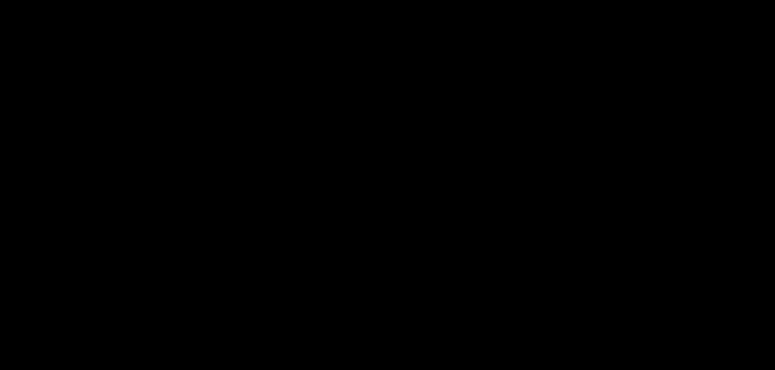
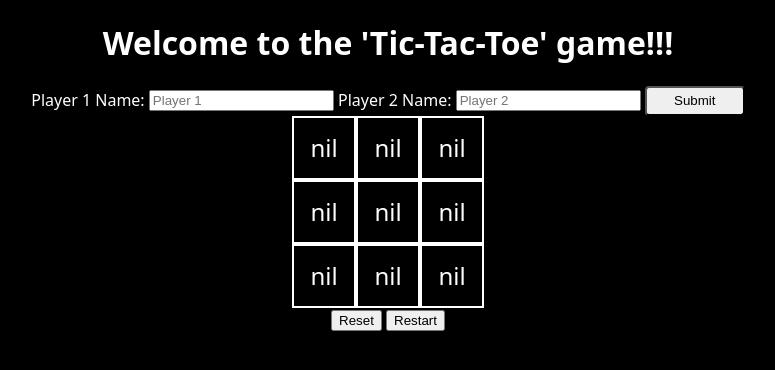
Before and after one commit to BurnIsBliss/Tic-Tac-Toe, a plain HTML site: page index.html in a window 1280 px wide. Shown: the whole page, without its empty margins (252-1027 px from the left). Drawn offline with Linux system fonts and the light colour scheme.

Commit message:
Implemented the displayController to control the display and also the validCells function to place the token

```diff
--- a/index.html
+++ b/index.html
@@ -3,12 +3,24 @@
 <head>
     <meta charset="UTF-8">
     <meta name="viewport" content="width=device-width, initial-scale=1.0">
-    <title>Tic-Tac-Toe</title>
+    <title>Tic-Tac-Toe Game</title>
     <link rel="stylesheet" href="style.css">
     <script src="script.js" defer></script>
 </head>
 <body>
-    <h1>Welcome to the game!!</h1>
+    <h1>Welcome to the 'Tic-Tac-Toe' game!!!</h1>
+    <form action="xyz.com" method="post">
+        <label for="player1Name">Player 1 Name: </label>
+        <input type="text" id="player1Name" name="player1Name" placeholder="Player 1">
+
+        <label for="player2Name">Player 2 Name: </label>
+        <input type="text" id="player2Name" name="player2Name" placeholder="Player 2">
+
+        <button class="submitForm" type="submit">Submit</button>
+    </form>
+    <div class="board"></div>
+    <button class="reset">Reset</button>
+    <button class="restart">Restart</button>
 
 </body>
 </html>
--- a/script.js
+++ b/script.js
@@ -16,6 +16,7 @@ const gameBoardVariable = (function gameBoard () {
     const getGameBoard = () => board;
 
     const placeSymbol = (valueX, valueY, playerValue) => {
+        console.log(board[valueX][valueY],valueX,valueY);
         if (board[valueX][valueY].getValue() == 0) {
             board[valueX][valueY].placeValue(playerValue);
         }
@@ -59,7 +60,7 @@ function Players (playerName = "Default Name", playerToken) {
 
     // const getActivePlayer = () => activePlayer;
 
-    return {getName, getToken, getActivePlayer};
+    return {getName, getToken};
 }
 
 // This section is responsible for controlling the flow and state of the game's turns, as well as to determine the winner
@@ -72,8 +73,6 @@ function gameController() {
     const switchPlayer = () => {
         activePlayer = activePlayer == player1?player2:player1;
     }
-
-    const getActivePlayer = () => activePlayer;
 
     const roundStatus = () => {
         let winner = 0;
@@ -117,14 +116,57 @@ function gameController() {
         }
         if (tieGame==0) winner="The game is a tie!!!";
     };
+
     const getWinnerStatus = () => winner;
 
-    return (roundStatus, getWinnerStatus, switchPlayer, getActivePlayer);
+    const getActivePlayer = () => activePlayer;
+
+    return {roundStatus, getWinnerStatus, switchPlayer, getActivePlayer};
 }
 
 function displayController() {
+    const currentBoard = gameBoardVariable.getGameBoard();
+    const gameControllerObject = gameController();
 
+    const boardContainer = document.querySelector(".board");
+    const displayGameBoard = () => {
+        let x=0, y;
+        for (let row of currentBoard) {
+            const createRowElement = document.createElement('div');
+            y = 0;
+            for (let col of row ) {
+                // console.log(col);
+                let createSingleELement = document.createElement('div');
+                createSingleELement.classList=(`${x}${y}`);
+                if (col.getValue()==0) createSingleELement.textContent = "nil";
+                else createSingleELement.textContent = col.getValue();
+                createRowElement.appendChild(createSingleELement);
+                y++;
+            }
+            boardContainer.appendChild(createRowElement);
+            x++;
+        }
+    }
+
+    const validCells = () => {
+        const validNode = document.querySelectorAll('.board > div > div');
+        validNode.forEach((node) => {
+            if (node.textContent=='nil') {
+                console.log(gameControllerObject.getActivePlayer().getToken());
+                node.addEventListener("click", () => {gameBoardVariable.placeSymbol(Number(node.className[0]),Number(node.className[1]),gameControllerObject.getActivePlayer().getToken()); gameControllerObject.switchPlayer(); console.log(gameControllerObject.getActivePlayer().getToken())});
+            }
+        })
+
+    }
+
+    return {displayGameBoard, validCells}
 }
 
+const displayControllerVariable = displayController();
+displayControllerVariable.displayGameBoard();
 
-gameBoardVariable.displayGameBoard();
+const displayControllerObject = displayController();
+displayControllerObject.validCells();
+
+// Prevent default
+const formSubmitButton = document.querySelector(".submitForm").addEventListener("click", (event) => event.preventDefault());
--- a/style.css
+++ b/style.css
@@ -1,4 +1,26 @@
 body {
     background-color: black;
-    color: whites;
+    color: white;
+    font-family: system-ui, -apple-system, BlinkMacSystemFont, 'Segoe UI', Roboto, Oxygen, Ubuntu, Cantarell, 'Open Sans', 'Helvetica Neue', sans-serif;
+    text-align: center;
 }
+
+.submitForm {
+    height: 30px;
+    width: 100px;
+    border-radius: 4px;
+}
+
+.board {
+    display: flex;
+    justify-content: center;
+}
+
+.board > div > div {
+    height: 60px;
+    width: 60px;
+    border: 2px solid white;
+    font-size: 24px;
+    display: grid;
+    align-content: center;
+}
```
